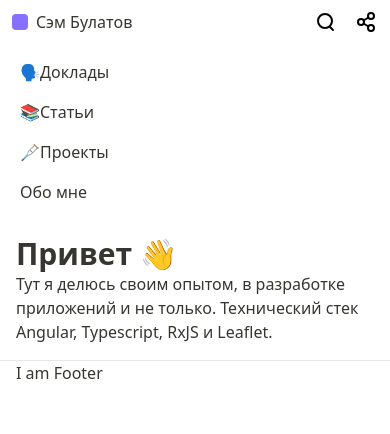
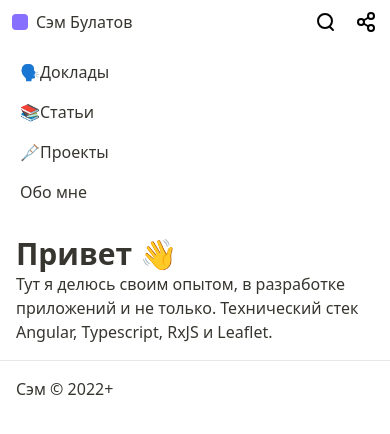
Before and after one commit to mephistorine/mephi, a Next.js app: page / in a window 390 px wide. Shown: the top 434 px of the page. Built offline with nearby package versions, Linux system fonts and the light colour scheme.

Commit message:
feat: Копирайты и год в футере

```diff
--- a/components/footer.tsx
+++ b/components/footer.tsx
@@ -1,7 +1,5 @@
 export function Footer() {
-  return <div className="wrap sm:py-4 border-t border-gray-200">
-    <p className="">
-      I am Footer
-    </p>
+  return <div className="wrap py-4 border-t border-gray-200">
+    <p>Сэм &copy; 2022+</p>
   </div>
 }
```
